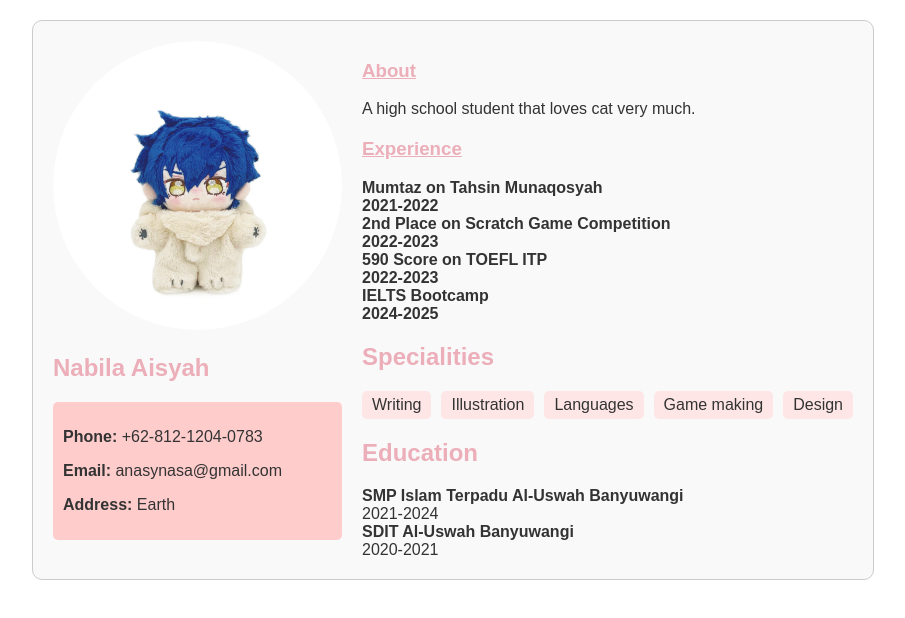
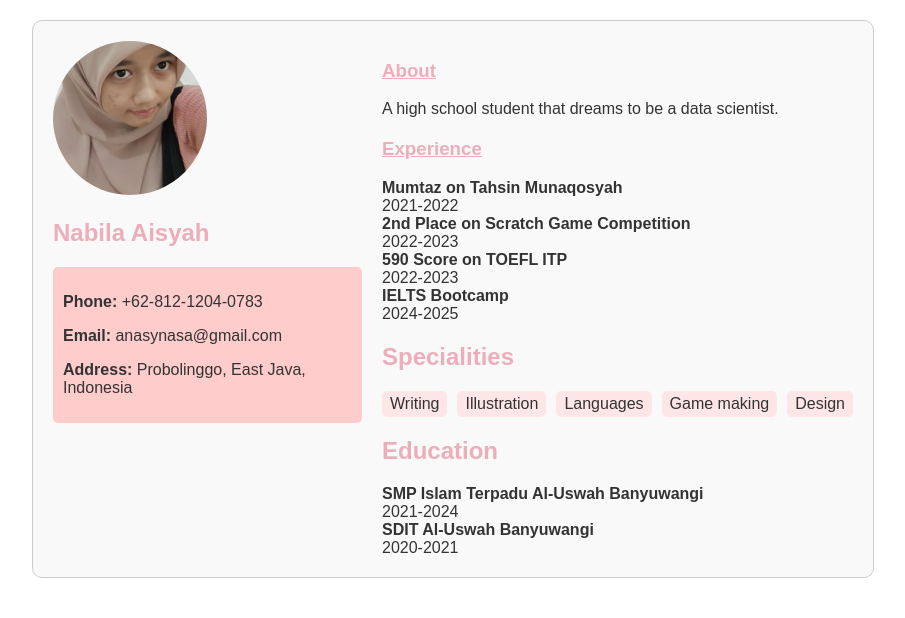
Before and after one commit to junsloaaf/CV2, a plain HTML site: page index.html in a window 1280 px wide. Shown: the whole page, without its empty margins (187-1092 px from the left). Drawn offline with Linux system fonts and the light colour scheme.

Commit message:
Update index.html

```diff
--- a/index.html
+++ b/index.html
@@ -24,7 +24,7 @@
             margin-right: 20px;
         }
         .profile img {
-            max-width: 100%;
+            max-width: 50%;
             border-radius: 50%;
         }
         .info {
@@ -49,14 +49,11 @@
         }
         .skill {
             background-color: #ffe6e6;
-            padding: 5px 10px;
+            padding: 4px 8px;
             border-radius: 5px;
         }
         .school-title {
             font-weight: bold;
-        }
-        .date {
-            color: #888;
         }
     </style>
 </head>
@@ -64,37 +61,37 @@
 
 <div class="container">
     <div class="profile">
-        <img src="me.jpg">
+        <img src="mee.jpg">
         <h2>Nabila Aisyah</h2>
         <div class="info">
             <p><strong>Phone:</strong> +62-812-1204-0783</p>
             <p><strong>Email:</strong> anasynasa@gmail.com</p>
-            <p><strong>Address:</strong> Earth</p>
+            <p><strong>Address:</strong> Probolinggo, East Java, Indonesia</p>
         </div>
     </div>
     <div class="details">
         <div class="about">
             <h3>About</h3>
-            <p>A high school student that loves cat very much.</p>
+            <p>A high school student that dreams to be a data scientist.</p>
         </div>
 
         <div class="experience">
             <h3>Experience</h3>
             <div class="school">
                 <div class="school-title">Mumtaz on Tahsin Munaqosyah</div>
-                <div class="school-title">2021-2022</div>
+                <div class="school">2021-2022</div>
             </div>
             <div class="school">
                 <div class="school-title">2nd Place on Scratch Game Competition</div>
-                <div class="school-title">2022-2023</div>
+                <div class="school">2022-2023</div>
             </div>
             <div class="school">
                 <div class="school-title">590 Score on TOEFL ITP</div>
-                <div class="school-title">2022-2023</div>
+                <div class="school">2022-2023</div>
             </div>
             <div class="school">
                 <div class="school-title">IELTS Bootcamp</div>
-                <div class="school-title">2024-2025</div>
+                <div class="school">2024-2025</div>
             </div>
         </div>
 
@@ -122,6 +119,5 @@
         </div>
     </div>
 </div>
-
 </body>
 </html>
```
